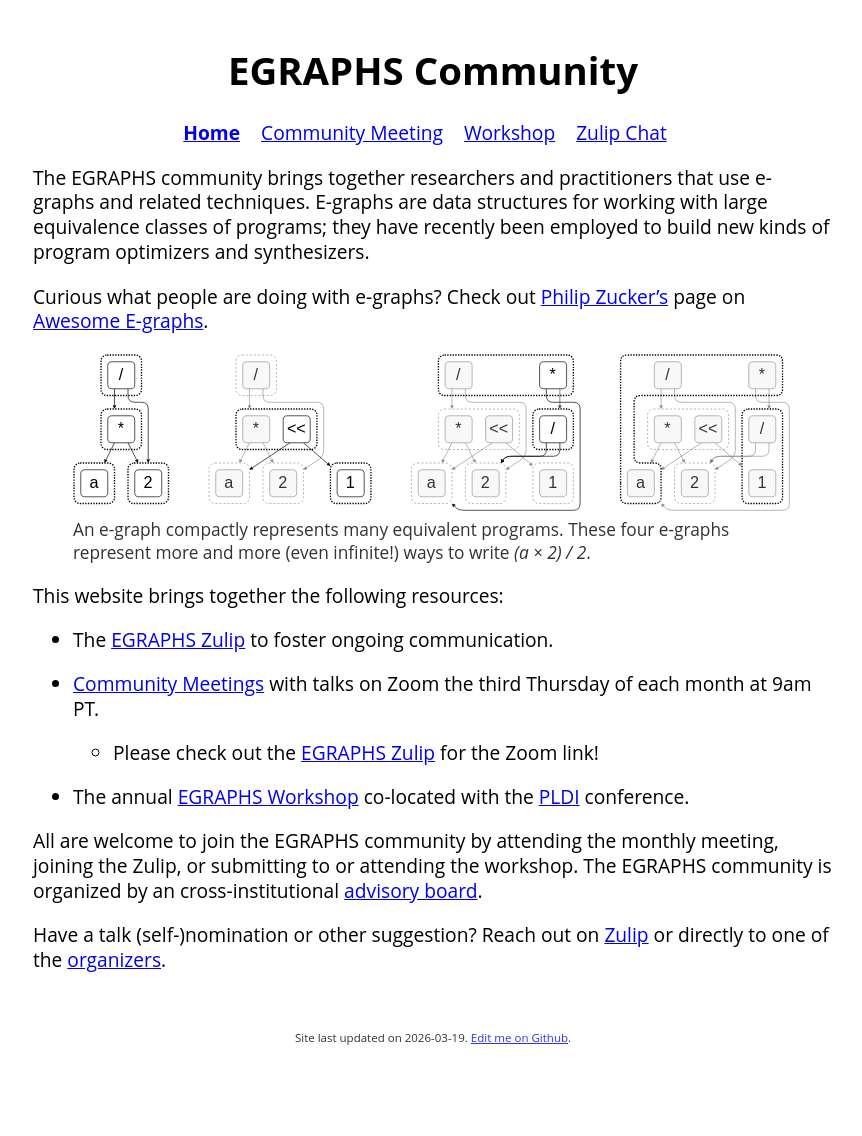
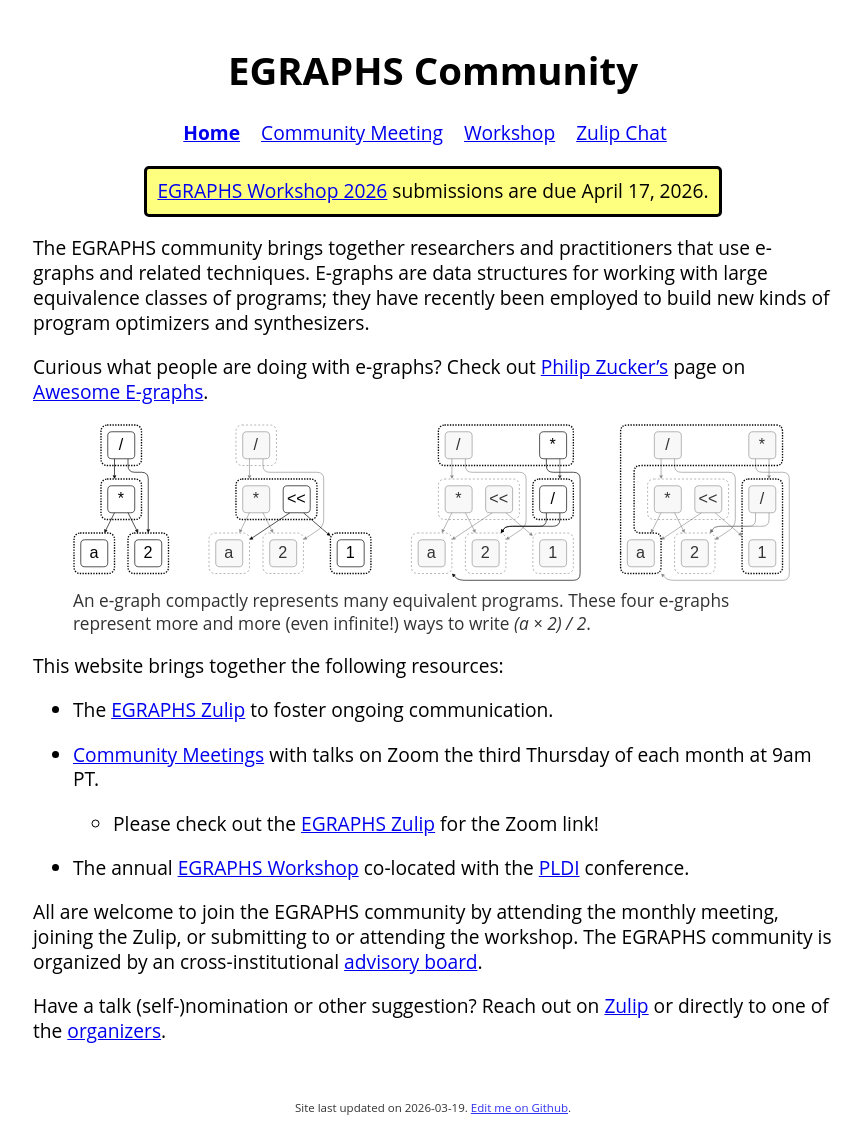
Before and after one commit to egraphs-community/egraphs-community.github.io, a Jekyll site: the page built from index.md, in a window 1280 px wide. Shown: the whole page, without its empty margins (207-1069 px from the left). Built offline with Jekyll 4.4.1, drawn with Linux system fonts in a browser that asks for light colours; before the commit the page ends 1066 px from its top, so only the background shows below that.

Commit message:
Add callout for EGRAPHS Workshop 2026 submission deadline

```diff
--- a/_layouts/default.html
+++ b/_layouts/default.html
@@ -25,6 +25,11 @@
         <li>{% include active-link.html url="/zulip/" text="Zulip Chat" %}</li>
       </ul>
     </nav>
+  </div>
+
+  <div class="callout">
+    <a href="https://pldi26.sigplan.org/home/egraphs-2026">EGRAPHS Workshop 2026</a>
+    submissions are due April 17, 2026.
   </div>
 
   <main>
```
